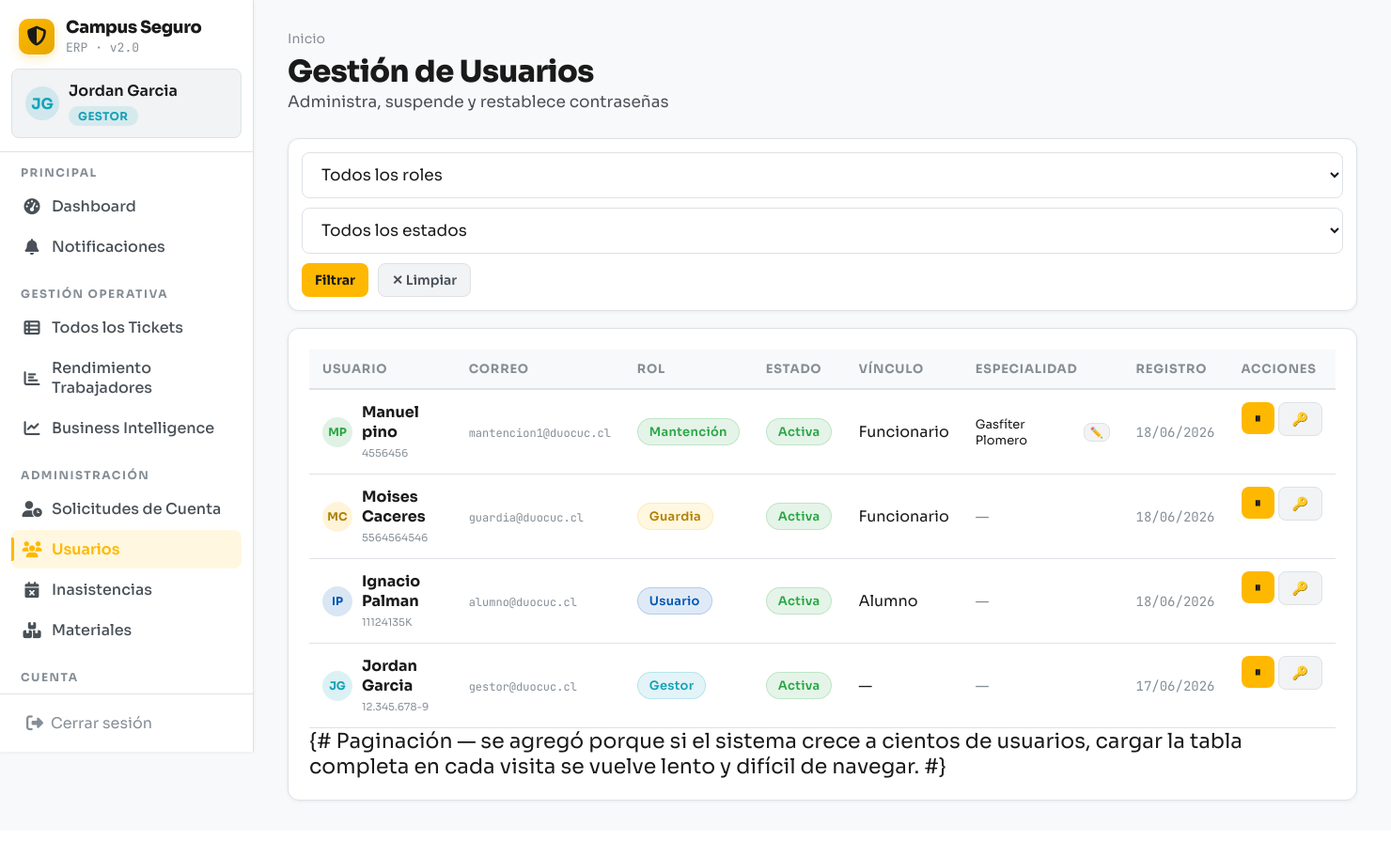
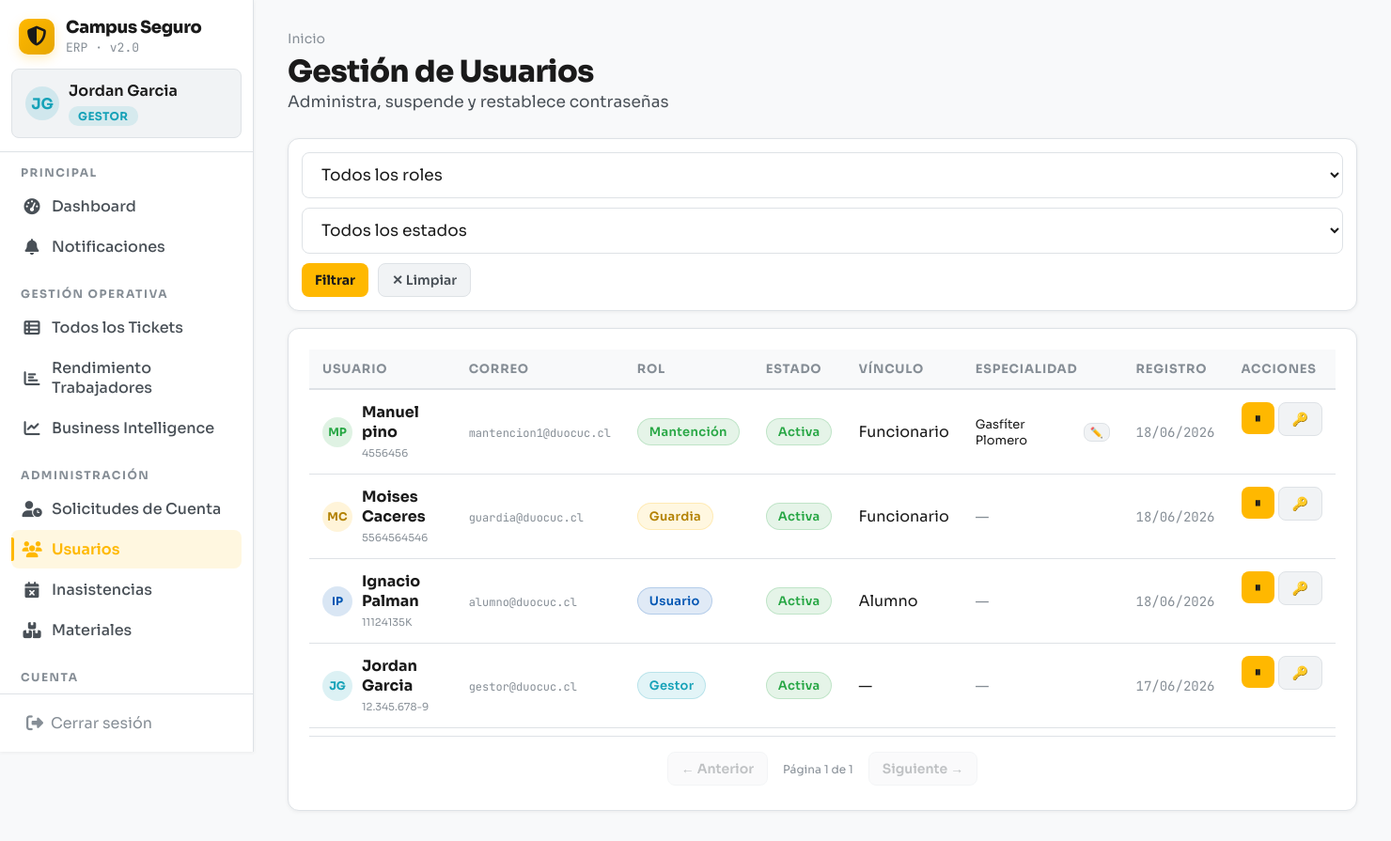
Before and after one commit to jordanrj1/Proyecto-CampuSeguro-, a Django app: page /gestor/usuarios/ in a window 1480 px wide. Shown: the whole page at 94% size. Before the commit the page ends 854 px from the top, so only its background shows below. Run offline with Django 5.2, Linux system fonts and the light colour scheme; a user stored in the database is signed in; data comes from the database, SQL or seed files in the repository; data that the repository does not hold is empty.

Commit message:
ajustes visuales en usuarios y BI: paginación siempre visible y etiqueta de comunidad corregida

```diff
--- a/Fase 2/Evidencias Proyecto/campus_seguro/app/templates/app/bi.html
+++ b/Fase 2/Evidencias Proyecto/campus_seguro/app/templates/app/bi.html
@@ -1609,7 +1609,7 @@ if (categoriasFiltradas.length > 0) {
 
   <div class="card">
     <div class="card-title">Clases afectadas por escuela
-      <span class="bi-tag bi-tag-alert" style="margin-left:8px;">afecta_clase=true</span>
+      <span class="bi-tag bi-tag-alert" style="margin-left:8px;">impacto académico</span>
     </div>
     {% if com_afectacion_por_escuela %}
     {% for e in com_afectacion_por_escuela %}
--- a/Fase 2/Evidencias Proyecto/campus_seguro/app/templates/app/usuarios.html
+++ b/Fase 2/Evidencias Proyecto/campus_seguro/app/templates/app/usuarios.html
@@ -178,19 +178,19 @@
     <div class="label">Sin usuarios</div>
   </div>
   {% endif %}
-  {# Paginación — se agregó porque si el sistema crece a cientos de usuarios,
-     cargar la tabla completa en cada visita se vuelve lento y difícil de navegar. #}
-  {% if usuarios.has_other_pages %}
-  <div style="display:flex;align-items:center;justify-content:center;gap:6px;padding:14px 0 4px;">
+  <div style="display:flex;align-items:center;justify-content:center;gap:8px;padding:16px 0 4px;border-top:1px solid var(--border);margin-top:8px;">
     {% if usuarios.has_previous %}
     <a href="?{% if filtros.rol %}rol={{ filtros.rol }}&{% endif %}{% if filtros.estado %}estado={{ filtros.estado }}&{% endif %}page={{ usuarios.previous_page_number }}" class="btn btn-ghost btn-sm">← Anterior</a>
+    {% else %}
+    <button class="btn btn-ghost btn-sm" disabled style="opacity:0.35;cursor:not-allowed;">← Anterior</button>
     {% endif %}
-    <span style="font-size:12px;color:var(--text-muted);">Página {{ usuarios.number }} de {{ usuarios.paginator.num_pages }}</span>
+    <span style="font-size:12px;color:var(--text-muted);padding:0 8px;">Página {{ usuarios.number }} de {{ usuarios.paginator.num_pages }}</span>
     {% if usuarios.has_next %}
     <a href="?{% if filtros.rol %}rol={{ filtros.rol }}&{% endif %}{% if filtros.estado %}estado={{ filtros.estado }}&{% endif %}page={{ usuarios.next_page_number }}" class="btn btn-ghost btn-sm">Siguiente →</a>
+    {% else %}
+    <button class="btn btn-ghost btn-sm" disabled style="opacity:0.35;cursor:not-allowed;">Siguiente →</button>
     {% endif %}
   </div>
-  {% endif %}
 </div>
 <div id="modalEsp" style="display: none; position: fixed; inset: 0; background: rgba(0,0,0,0.6); z-index: 1000; align-items: center; justify-content: center; padding: 20px;">
   <div class="card" style="width: 100%; max-width: 420px; background: var(--bg-850); border: 1px solid var(--border); box-shadow: 0 10px 25px rgba(0,0,0,0.5); padding: 20px; position: relative;">
```
